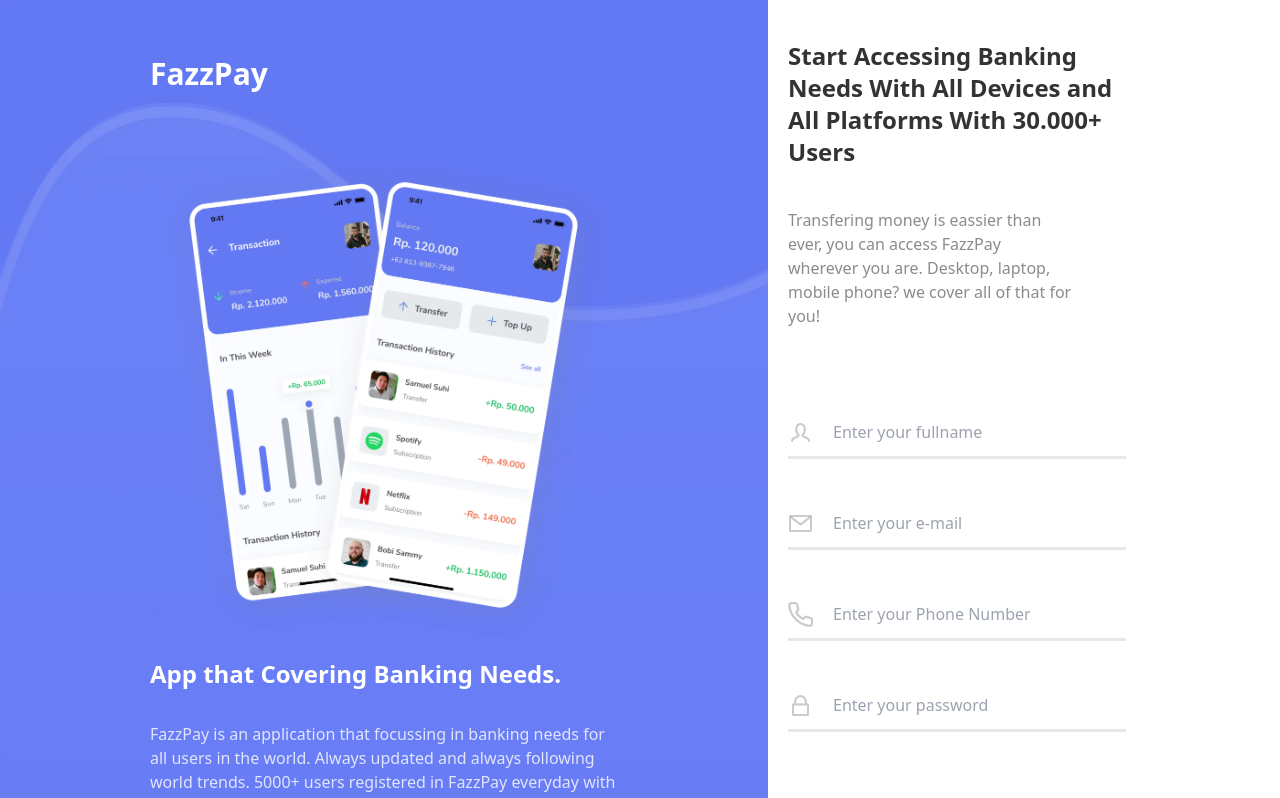
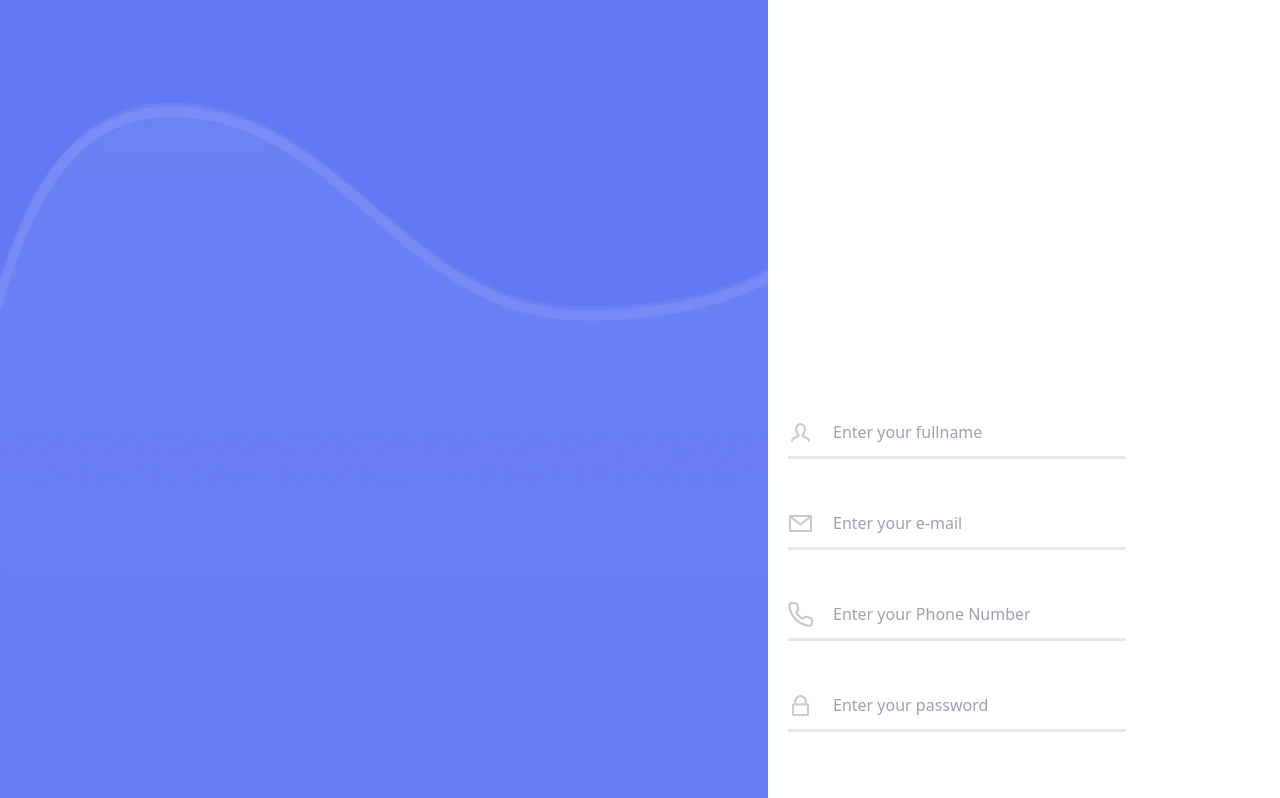
Before and after one commit to permana017/pazzpay-fe, a Next.js app: page /Signup in a window 1280 px wide. Shown: the top 798 px of the page. Built offline with nearby package versions, Linux system fonts and the light colour scheme.

Commit message:
fix: react reveral

```diff
--- a/src/app/Login/page.js
+++ b/src/app/Login/page.js
@@ -12,6 +12,7 @@ import img from "public/mail.png"
 import imgLock from "public/lock.png"
 import axios from "axios";
 import Cookies from "js-cookie";
+import Fade from 'react-reveal/Fade';
 
 
 
@@ -58,13 +59,21 @@ function Login() {
             <div
                 className="md:bg-banner md:bg-cover md:w-[55%] md:text-white hidden md:flex ">
                 <div className="container ">
+                    <Fade left>
                         <p className="pt-14 text-3xl font-semibold mb-10">FazzPay</p>
+                    </Fade>
+                    <Fade left delay={300}>
                         <Image src={hero} alt="name" className="w-full"/>
+                    </Fade>
+                    <Fade bottom>
                         <p className="mb-8 text-2xl font-semibold">App that Covering Banking Needs.</p>
+                    </Fade>
+                    <Fade bottom delay={200}>
                         <p className="mb-14 text-base text-[#FFFFFFCC] font-normal">FazzPay is an
                             application that focussing in banking needs for all users in the world. Always
                             updated and always following world trends. 5000+ users registered in FazzPay
                             everyday with worldwide users coverage.</p>
+                    </Fade>
                 </div>
             </div>
             <div
--- a/src/app/Signup/page.js
+++ b/src/app/Signup/page.js
@@ -13,6 +13,7 @@ import imgPhone from "src/assets/phone.png"
 import axios from "axios";
 import { useRouter } from "next/navigation";
 import React from 'react';
+import Fade from 'react-reveal/Fade';
 
 function SignUp() {
     const router = useRouter()
@@ -58,13 +59,21 @@ function SignUp() {
             <div
                 className="md:bg-banner md:bg-cover md:w-[60%] md:text-white hidden md:flex ">
                 <div className="container">
+                    <Fade left >
                         <p className="pt-14 text-3xl font-semibold mb-10">FazzPay</p>
+                    </Fade>
+                    <Fade left delay={200}>
                         <Image src={hero} alt="name" className="w-full"/>
+                    </Fade>
+                    <Fade bottom delay={600} >
                         <p className="mb-8 text-2xl font-semibold">App that Covering Banking Needs.</p>
+                    </Fade>
+                    <Fade bottom delay={800} >
                         <p className="mb-14 text-base text-[#FFFFFFCC] font-normal">FazzPay is an
                             application that focussing in banking needs for all users in the world. Always
                             updated and always following world trends. 5000+ users registered in FazzPay
                             everyday with worldwide users coverage.</p>
+                    </Fade>
                 </div>
             </div>
             <div className='flex flex-col justify-between items-center h-[100vh] md:h-auto md:w-[40%] md:pr-[134px]'>
--- a/src/component/CardInput/cardInput.js
+++ b/src/component/CardInput/cardInput.js
@@ -1,5 +1,6 @@
 'use client'
 import React from 'react';
+import Fade from 'react-reveal/Fade';
 
 
 
@@ -10,27 +11,49 @@ export default function CardInput({username, password, email, desc, title, textB
                 className='px-5 bg-white rounded-t-[30px] w-full shadow-[0px_0px_100px_rgba(17,12,46,0.15)] md:bg-none md:shadow-none md:rounded-none'>
                 <div className="text-center flex flex-col items-center">
                     <div className="w-full flex flex-col items-center md:hidden">
+                        <Fade bottom >
                             <p className="pt-10 text-2xl font-bold">{title}</p>
+                        </Fade>
+                        <Fade bottom delay={200}>
                             <p className="text-lg mt-5 mb-14 text-[#3A3D4299]">{desc}</p>
+                        </Fade>
                     </div>
                     <div className="md:w-full md:flex md:flex-col hidden ">
+                        <Fade right  >
                             <p className="pt-10 text-2xl font-semibold text-left">Start Accessing Banking
                                 Needs With All Devices and All Platforms With 30.000+ Users</p>
+                        </Fade>
+                        <Fade right delay={200}>
                             <p className="text-base mt-10 w-[85%] mb-20 text-[#3A3D4299] text-left">Transfering
                                 money is eassier than ever, you can access FazzPay wherever you are. Desktop,
                                 laptop, mobile phone? we cover all of that for you!</p>
+                        </Fade>
                     </div>
                     {validate}
                     <form className="w-full" onSubmit={handleOnSubmit}>
+                        <Fade bottom delay={400} >
                             {username}
+                        </Fade>
+                        <Fade bottom delay={600}>
                             {email}
+                        </Fade>
+                        <Fade bottom delay={800}>
                             {phone}
+                        </Fade>
+                        <Fade bottom delay={1000}>
                             {password}
+                        </Fade>
+                        <Fade bottom delay={1200}>
                             {pin}
+                        </Fade>
+                        <Fade right>
                             {textBtn}
+                        </Fade>
+                        <Fade right delay={200}>
                             <div>
                                 {option}
                             </div>
+                        </Fade>
                     </form>
                 </div>
             </div>
```
Lines whose indentation alone changed are shown as unchanged.
